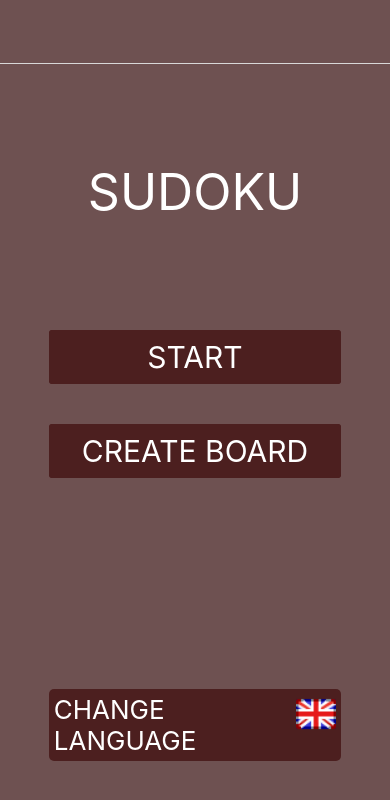
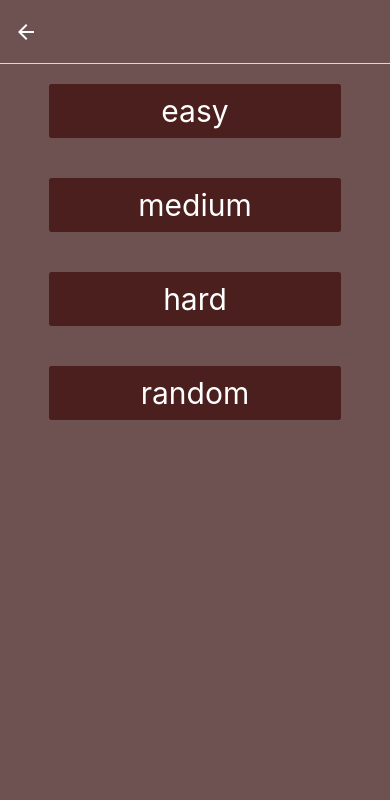
Before and after one commit to kristianvaula/Sudoku, a React Native app: screen /BoardChooser in a window 390 px wide. Shown: the top 800 px of the page. Built offline with nearby package versions, Linux system fonts and the light colour scheme.

Commit message:
BoardChooser Screen

```diff
--- a/App.tsx
+++ b/App.tsx
@@ -6,6 +6,7 @@ import {NavigationContainer} from '@react-navigation/native';
 import {createNativeStackNavigator} from '@react-navigation/native-stack';
 import {RootStackParamList} from './src/types/types';
 import {COLORS} from './src/values/colors';
+import {BoardChooser} from './src/screens/BoardChooser';
 
 const RootStack = createNativeStackNavigator<RootStackParamList>();
 
@@ -26,7 +27,17 @@ function App(): JSX.Element {
         />
         <RootStack.Screen
           name="Sudoku"
-          component={SudokuScreen}
+          options={{
+            title: '',
+            headerStyle: {
+              backgroundColor: COLORS.lightBackground,
+            },
+          }}>
+          {({route}) => <SudokuScreen board={route.params.board} />}
+        </RootStack.Screen>
+        <RootStack.Screen
+          name="BoardChooser"
+          component={BoardChooser}
           options={{
             title: '',
             headerStyle: {
--- /dev/null
+++ b/src/screens/BoardChooser.tsx
@@ -0,0 +1,87 @@
+import React from 'react';
+import '../assets/i18n/i18n';
+import {View} from 'react-native';
+import {useTranslation} from 'react-i18next';
+import {createEmptyBoard, getRandomBoard} from '../utils/SudokuUtils';
+import Button from '../components/Button';
+import gStyle from '../assets/style';
+import {RootStackParamList} from '../types/types';
+import {NativeStackScreenProps} from '@react-navigation/native-stack/lib/typescript/src/types';
+
+enum BoardChoice {
+  EASY,
+  MEDIUM,
+  HARD,
+  RANDOM,
+}
+type BoardChooserScreenProps = NativeStackScreenProps<
+  RootStackParamList,
+  'BoardChooser'
+>;
+
+export function BoardChooser({
+  navigation,
+}: BoardChooserScreenProps): JSX.Element {
+  const {t} = useTranslation();
+
+  const handleButtonPress = async (choice: BoardChoice) => {
+    switch (choice) {
+      case BoardChoice.EASY:
+        const easyBoard = createEmptyBoard();
+        navigation.navigate('Sudoku', {board: easyBoard});
+        break;
+      case BoardChoice.MEDIUM:
+        const mediumBoard = createEmptyBoard();
+        navigation.navigate('Sudoku', {board: mediumBoard});
+        break;
+      case BoardChoice.HARD:
+        const hardBoard = createEmptyBoard();
+        navigation.navigate('Sudoku', {board: hardBoard});
+        break;
+      case BoardChoice.RANDOM:
+        navigation.navigate('Sudoku', {board: await getRandomBoard()});
+        break;
+    }
+  };
+
+  return (
+    <View
+      style={[
+        gStyle.root,
+        gStyle.fullWidth,
+        gStyle.alignCenter,
+        gStyle.justifyCenter,
+      ]}>
+      <View style={[gStyle.fullWidth, gStyle.alignCenter]}>
+        <Button
+          text={t('easy')}
+          containerStyle={gStyle.largeButtonContainer}
+          buttonStyle={gStyle.button}
+          titleStyle={gStyle.mediumText}
+          onPress={() => handleButtonPress(BoardChoice.EASY)}
+        />
+        <Button
+          text={t('medium')}
+          containerStyle={gStyle.largeButtonContainer}
+          buttonStyle={gStyle.button}
+          titleStyle={gStyle.mediumText}
+          onPress={() => handleButtonPress(BoardChoice.MEDIUM)}
+        />
+        <Button
+          text={t('hard')}
+          containerStyle={gStyle.largeButtonContainer}
+          buttonStyle={gStyle.button}
+          titleStyle={gStyle.mediumText}
+          onPress={() => handleButtonPress(BoardChoice.HARD)}
+        />
+        <Button
+          text={t('random')}
+          containerStyle={gStyle.largeButtonContainer}
+          buttonStyle={gStyle.button}
+          titleStyle={gStyle.mediumText}
+          onPress={() => handleButtonPress(BoardChoice.RANDOM)}
+        />
+      </View>
+    </View>
+  );
+}
--- a/src/screens/Home.tsx
+++ b/src/screens/Home.tsx
@@ -35,7 +35,7 @@ export function Home({navigation}: HomeScreenProps): JSX.Element {
           containerStyle={gStyle.largeButtonContainer}
           buttonStyle={gStyle.button}
           titleStyle={gStyle.mediumText}
-          onPress={() => navigation.navigate('Sudoku')}
+          onPress={() => navigation.navigate('BoardChooser')}
         />
         <Button
           text={t('create-board')}
```
